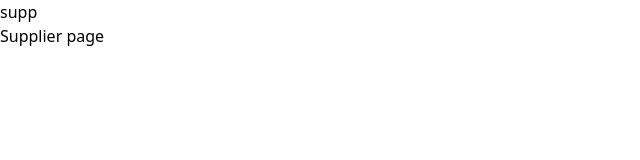
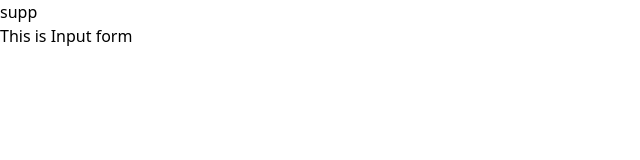
Before and after one commit to AvirupRay/reckon_5.0, a React (Vite) app in the folder reckon_5.0/: page /supplr in a window 1280 px wide. Shown: the top 160 px of the page, without its empty margins (0-640 px from the left). Built offline with nearby package versions, Linux system fonts and the light colour scheme.

Commit message:
Foodlist object added

```diff
--- /dev/null
+++ b/reckon_5.0/src/Components/Supplier/Foodform.jsx
@@ -0,0 +1,9 @@
+import React from "react";
+import { useState } from "react";
+
+const Foodform = ({ Foodlist, setFoodlist }) => {
+  const [Food, setFood] = useState({});
+  return <div>This is Input form</div>;
+};
+
+export default Foodform;
--- a/reckon_5.0/src/Components/Supplier/Supplier.jsx
+++ b/reckon_5.0/src/Components/Supplier/Supplier.jsx
@@ -1,7 +1,14 @@
 import React from "react";
+import { useState } from "react";
+import Foodform from "./Foodform";
 
 const Supplier = () => {
-  return <div>Supplier page</div>;
+  const [Foodlist, setFoodlist] = useState([]);
+  return (
+    <div>
+      <Foodform Foodlist={Foodlist} setFoodlist={setFoodlist} />
+    </div>
+  );
 };
 
 export default Supplier;
```
